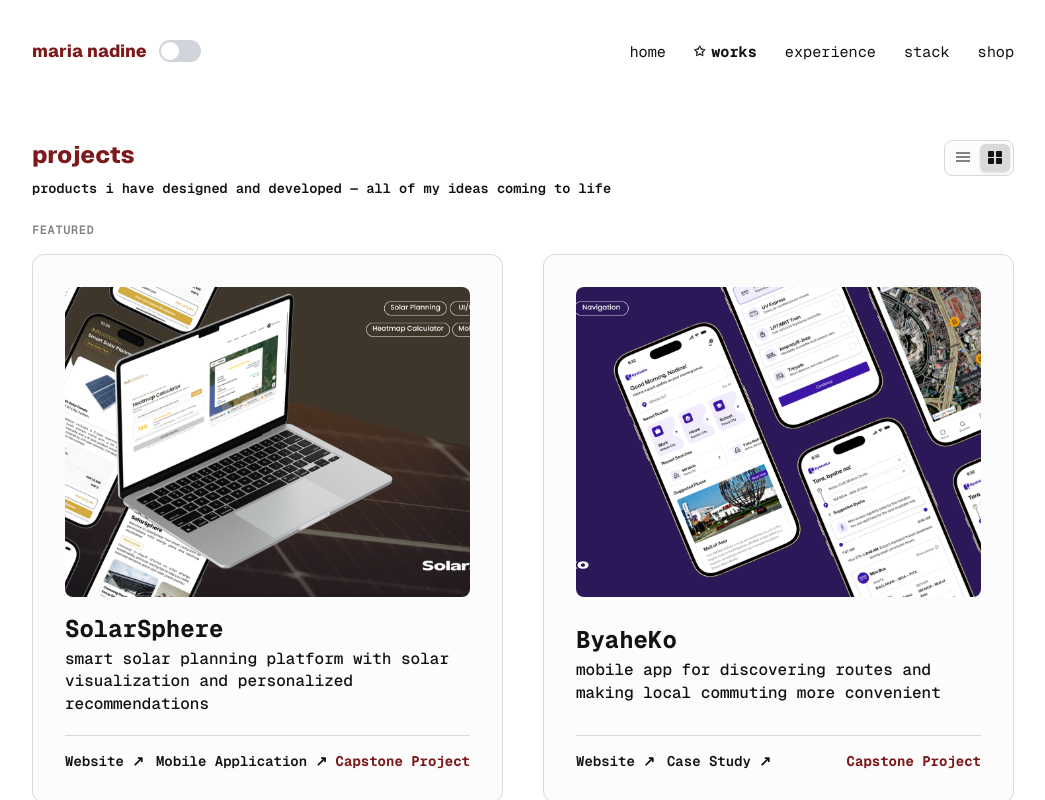
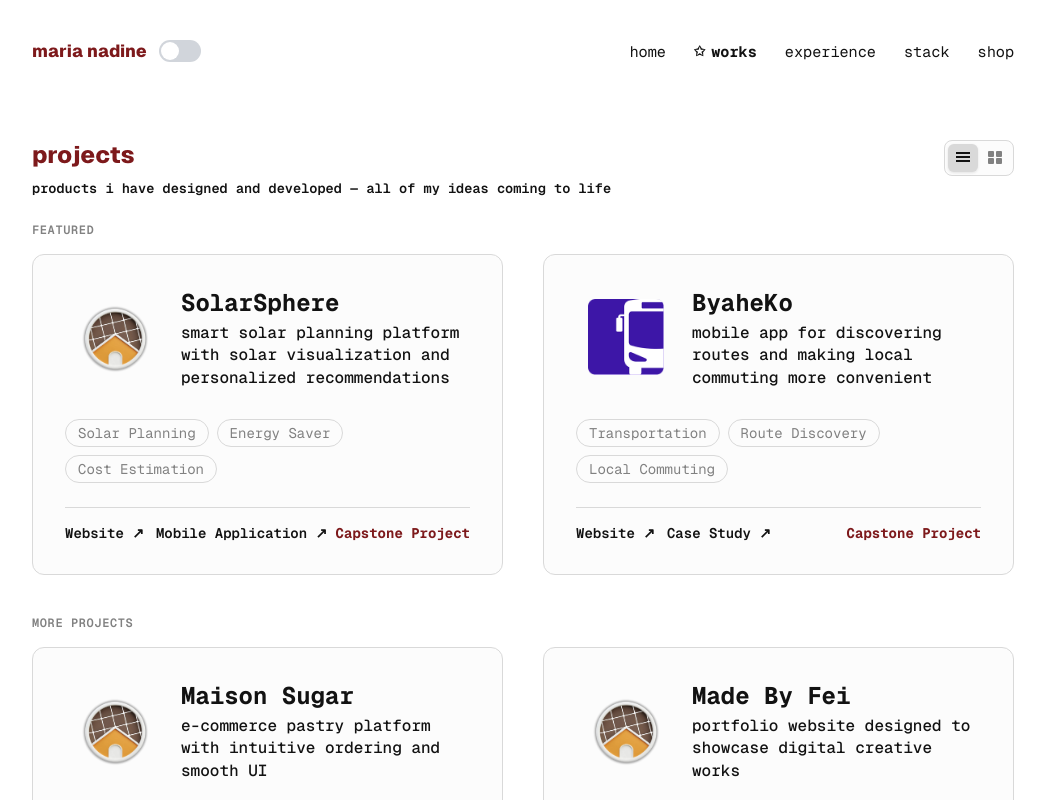
Before and after one commit to marianadine/mariafaye2026, a React (Vite) app: page /works in a window 1280 px wide. Shown: the top 800 px of the page, without its empty margins (117-1162 px from the left). Built offline with nearby package versions, Linux system fonts and the light colour scheme; a web font is replaced by a local one.

Commit message:
Works Page | Minor Updates

```diff
--- a/src/pages/works.jsx
+++ b/src/pages/works.jsx
@@ -13,7 +13,7 @@ import '../styles/card.css';
 import '../styles/works.css';
 
 export default function Works() {
-  const [viewMode, setViewMode] = useState('grid');
+  const [viewMode, setViewMode] = useState('list');
 
   const featuredProjects = [
     {
--- a/src/styles/works.css
+++ b/src/styles/works.css
@@ -79,7 +79,7 @@
 
 .project-card.grid .card-media {
     max-width: 100%;
-    height: 310px;
+    height: 300px;
     border-radius: 8px;
     overflow: hidden;
     margin-bottom: 16px;
```
